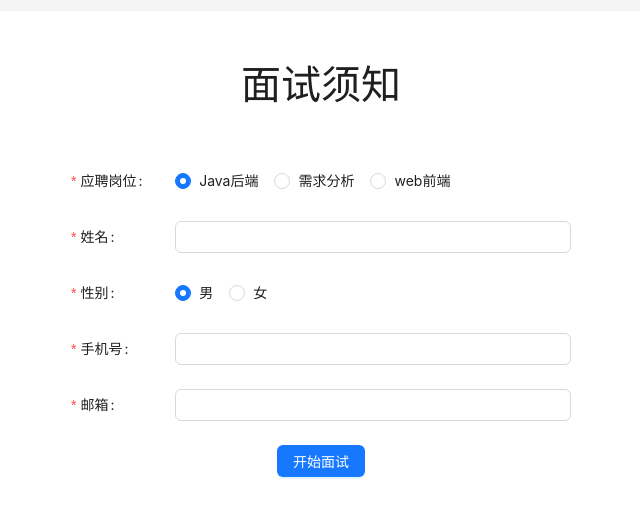
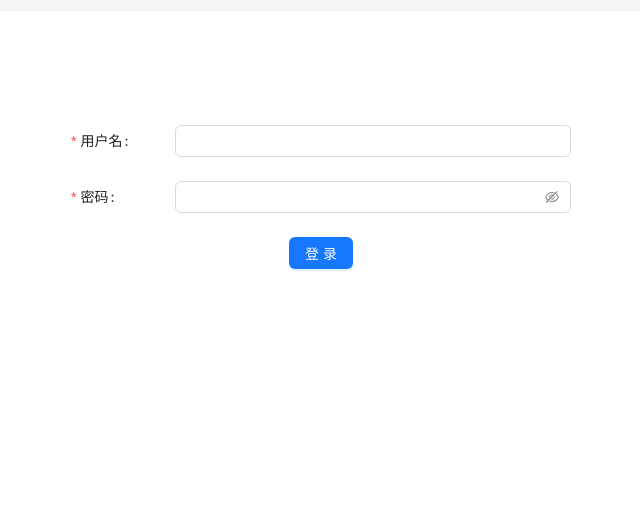
Before and after one commit to tianyagulvke/ks, a React (Vite) app: page /#/login in a window 1280 px wide. Before the commit this address led to /exam. Shown: the top 518 px of the page, without its empty margins (319-959 px from the left). Built offline with nearby package versions, Linux system fonts and the light colour scheme.

Commit message:
添加登录及权限校验

```diff
--- a/src/App.tsx
+++ b/src/App.tsx
@@ -1,9 +1,12 @@
 // import { useState } from 'react'
 // import reactLogo from './assets/react.svg'
 // import viteLogo from '/vite.svg'
-import './App.scss'
-import {RouterProvider } from 'react-router-dom'
-import router from './router'
+import './App.scss';
+import { RouterProvider, BrowserRouter, HashRouter } from 'react-router-dom';
+import router from './router';
+import AuthRoute from '@/router/authroute';
+import GetRouter from '@/router/getroute';
+
 const App = () => {
   // const [count, setCount] = useState(0)
 
@@ -32,10 +35,17 @@ const App = () => {
   //   </>
   // )
   return (
-    <div className='app'>
-      <RouterProvider router={router} />
+    <div className="app">
+      {/* <AuthRoute>
+        <RouterProvider router={router} />
+      </AuthRoute> */}
+      <HashRouter>
+        <AuthRoute>
+          <GetRouter />
+        </AuthRoute>
+      </HashRouter>
     </div>
-  )
-}
+  );
+};
 
-export default App
+export default App;
--- a/src/mock/home.tsx
+++ b/src/mock/home.tsx
@@ -1,7 +1,7 @@
-import Mock from 'mockjs'
+import Mock from 'mockjs';
 
 //图表数据
-let List = []
+const List = [];
 for (let i = 0; i < 7; i++) {
   List.push(
     Mock.mock({
@@ -10,9 +10,9 @@ for (let i = 0; i < 7; i++) {
       oppo: Mock.Random.float(100, 8000, 0, 0),
       魅族: Mock.Random.float(100, 8000, 0, 0),
       三星: Mock.Random.float(100, 8000, 0, 0),
-      小米: Mock.Random.float(100, 8000, 0, 0)
+      小米: Mock.Random.float(100, 8000, 0, 0),
     })
-  )
+  );
 }
 
 const homeApi = {
@@ -21,107 +21,107 @@ const homeApi = {
     videoData: [
       {
         name: '小米',
-        value: 2999
+        value: 2999,
       },
       {
         name: '苹果',
-        value: 5999
+        value: 5999,
       },
       {
         name: 'vivo',
-        value: 1500
+        value: 1500,
       },
       {
         name: 'oppo',
-        value: 1999
+        value: 1999,
       },
       {
         name: '魅族',
-        value: 2200
+        value: 2200,
       },
       {
         name: '三星',
-        value: 4500
-      }
+        value: 4500,
+      },
     ],
     userData: [
       {
         date: '周一',
         new: 5,
-        active: 200
+        active: 200,
       },
       {
         date: '周二',
         new: 10,
-        active: 500
+        active: 500,
       },
       {
         date: '周三',
         new: 12,
-        active: 550
+        active: 550,
       },
       {
         date: '周四',
         new: 60,
-        active: 800
+        active: 800,
       },
       {
         date: '周五',
         new: 65,
-        active: 550
+        active: 550,
       },
       {
         date: '周六',
         new: 53,
-        active: 770
+        active: 770,
       },
       {
         date: '周日',
         new: 33,
-        active: 170
-      }
+        active: 170,
+      },
     ],
     orderData: {
       date: ['20241001', '20241002', '20241003', '20241004', '20241005', '20241006', '20241007'],
-      data: List
+      data: List,
     },
     tableData: [
       {
         name: 'oppo',
         todayBuy: 500,
         monthBuy: 3500,
-        totalBuy: 22000
+        totalBuy: 22000,
       },
       {
         name: 'vivo',
         todayBuy: 300,
         monthBuy: 2200,
-        totalBuy: 24000
+        totalBuy: 24000,
       },
       {
         name: '苹果',
         todayBuy: 800,
         monthBuy: 4500,
-        totalBuy: 65000
+        totalBuy: 65000,
       },
       {
         name: '小米',
         todayBuy: 1200,
         monthBuy: 6500,
-        totalBuy: 45000
+        totalBuy: 45000,
       },
       {
         name: '三星',
         todayBuy: 300,
         monthBuy: 2000,
-        totalBuy: 34000
+        totalBuy: 34000,
       },
       {
         name: '魅族',
         todayBuy: 350,
         monthBuy: 3000,
-        totalBuy: 22000
-      }
+        totalBuy: 22000,
+      },
     ],
     //统计数据
     countData: [
@@ -129,39 +129,39 @@ const homeApi = {
         name: '今日支付订单',
         value: 1234,
         icon: 'PayCircleOutlined',
-        color: '#33d294'
+        color: '#33d294',
       },
       {
         name: '今日收藏订单',
         value: 4545,
         icon: 'HeartOutlined',
-        color: '#ff6a4d'
+        color: '#ff6a4d',
       },
       {
         name: '今日未支付订单',
         value: 1234,
         icon: 'CloseCircleOutlined',
-        color: '#5ab1ef'
+        color: '#5ab1ef',
       },
       {
         name: '本月支付订单',
         value: 1234,
         icon: 'PayCircleOutlined',
-        color: '#33d294'
+        color: '#33d294',
       },
       {
         name: '本月收藏订单',
         value: 666,
         icon: 'HeartOutlined',
-        color: '#ff6a4d'
+        color: '#ff6a4d',
       },
       {
         name: '本月未支付订单',
         value: 3423,
         icon: 'CloseCircleOutlined',
-        color: '#5ab1ef'
-      }
-    ]
-  }
-}
-export default homeApi
+        color: '#5ab1ef',
+      },
+    ],
+  },
+};
+export default homeApi;
--- a/src/pages/components/aside/index.tsx
+++ b/src/pages/components/aside/index.tsx
@@ -1,53 +1,55 @@
-
-import React from 'react'
-import { Layout, Menu } from 'antd'
-import * as Icons from '@ant-design/icons'
+import React from 'react';
+import { Layout, Menu } from 'antd';
+import * as Icons from '@ant-design/icons';
 // import Icon  from '@ant-design/icons';
-import menuList,{ MenuListItem } from '@/config'
-import {useNavigate} from 'react-router-dom'
-
+import menuList, { MenuListItem } from '@/config';
+import { useNavigate } from 'react-router-dom';
 
 interface MenuComp {
   key: string;
   icon?: React.ReactNode;
   label: string;
   children?: MenuComp[];
-};
-const {Sider} = Layout
+}
+const { Sider } = Layout;
 
-const Aside = (props: {
-    Collapsed: boolean
-}) => {
+const Aside = (props: { Collapsed: boolean }) => {
   const { Collapsed } = props;
   // 动态获取icon
-    const iconToElement = (name:string) => React.createElement(Icons[name]);
+  const iconToElement = (name: string) => React.createElement(Icons[name]);
   // const iconToElement = (name: string) => <Icon component={Icons[name]} />;
   // 菜单数据处理
-    const getItems = (items: MenuListItem[],  list: Array<{key: string, label: string, icon?: React.ReactNode, children?: typeof list}> = []): MenuComp[]  => {
+  const getItems = (
+    items: MenuListItem[],
+    list: Array<{ key: string; label: string; icon?: React.ReactNode; children?: typeof list }> = []
+  ): MenuComp[] => {
     // const list: Array<{key: string, label: string, icon?: React.ReactNode, children?: typeof list}> = [];
-        items.map(item => {
+    items.map((item) => {
       list.push({
         key: item.path,
-                ...(item.icon? {icon: iconToElement(item?.icon)}: []),
+        ...(item.icon ? { icon: iconToElement(item?.icon) } : []),
         label: item.label,
-                ...(item.children? {children: getItems(item.children)} : [])
+        ...(item.children ? { children: getItems(item.children) } : []),
       });
-        })
+    });
     return list;
   };
   const navigate = useNavigate();
-    const clickMenu = e => {
-        navigate(e.key)
-    }
+  const clickMenu = (e) => {
+    navigate(e.key);
+  };
   return (
     <Sider trigger={null} collapsible collapsed={Collapsed}>
-            <h3 className='app-name'>通用后台管理系统</h3>
-            <Menu theme='dark' mode='inline' defaultSelectedKeys={['1']} items={
-                getItems(menuList)
-            }
+      <h3 className="app-name">后台管理系统</h3>
+      <Menu
+        theme="dark"
+        mode="inline"
+        defaultSelectedKeys={['1']}
+        items={getItems(menuList)}
         onClick={clickMenu}
-            style={{height: '100%'}}/>
+        style={{ height: '100%' }}
+      />
     </Sider>
-    )
-}
+  );
+};
 export default Aside;
--- a/src/pages/components/header/index.tsx
+++ b/src/pages/components/header/index.tsx
@@ -1,45 +1,59 @@
-import {Layout, Button, theme, Avatar, Dropdown} from 'antd'
-const {Header} = Layout
-import {
-    MenuFoldOutlined,
-    MenuUnfoldOutlined,
-} from '@ant-design/icons'
-import avatarImage from '@/assets/images/avatar.jpg'
-import './index.scss'
-import {useDispatch} from 'react-redux'
-import {changeCollapse} from '@/store/reducers/tab'
+import { Layout, Button, theme, Avatar, Dropdown } from 'antd';
+const { Header } = Layout;
+import { MenuFoldOutlined, MenuUnfoldOutlined } from '@ant-design/icons';
+import avatarImage from '@/assets/images/avatar.jpg';
+import './index.scss';
+import { useDispatch } from 'react-redux';
+import { changeCollapse } from '@/store/reducers/tab';
+import { useNavigate } from 'react-router-dom';
 
-const MyHeader = (props : {
-    Collapsed: boolean,
-}) => {
+const MyHeader = (props: { Collapsed: boolean }) => {
+  const navigate = useNavigate();
   const {
-        token: {colorBgContainer,}
+    token: { colorBgContainer },
   } = theme.useToken();
   const dispatch = useDispatch();
   const changeCollapsed = () => {
-        dispatch(changeCollapse())
-    }
-    const {Collapsed} = props;
+    dispatch(changeCollapse());
+  };
+  const { Collapsed } = props;
   // 登出
-    const logout = () => {};
+  const logout = () => {
+    sessionStorage.removeItem('token');
+    navigate('/login', {
+      replace: true,
+    });
+  };
   const items = [
     {
       key: '1',
-            label: (<a target='_blank' rel='noopener noreferer'>个人中心</a>)
+      label: (
+        <a target="_blank" rel="noopener noreferer">
+          个人中心
+        </a>
+      ),
     },
     {
       key: '2',
-            label: (<a target='_blank' onClick={()=>logout} rel='noopener noreferrer'>退出</a>)
-        }
-    ]
+      label: (
+        <a target="_blank" onClick={logout} rel="noopener noreferrer">
+          退出
+        </a>
+      ),
+    },
+  ];
   return (
-        <Header style={{padding: 0, background: colorBgContainer}} className='header-container'>
-            <Button type='text' icon={Collapsed ? <MenuUnfoldOutlined/> : <MenuFoldOutlined />}
-            onClick={changeCollapsed} style={{fontSize: '16px', width: 64, height: 32}} />
-            <Dropdown menu={{items}}>
-                <Avatar src={<img src={avatarImage}/>} style={{marginRight: '10px'}}/>
+    <Header style={{ padding: 0, background: colorBgContainer }} className="header-container">
+      <Button
+        type="text"
+        icon={Collapsed ? <MenuUnfoldOutlined /> : <MenuFoldOutlined />}
+        onClick={changeCollapsed}
+        style={{ fontSize: '16px', width: 64, height: 32 }}
+      />
+      <Dropdown menu={{ items }}>
+        <Avatar src={<img src={avatarImage} />} style={{ marginRight: '10px' }} />
       </Dropdown>
     </Header>
-    )
-}
+  );
+};
 export default MyHeader;
--- a/src/pages/exam/index.tsx
+++ b/src/pages/exam/index.tsx
@@ -69,7 +69,7 @@ const Exam = () => {
       name: res.userName,
       gender: res.gender,
       phone: res.phone,
-      // email: res.email,
+      email: res.email,
       // startDate: new Date(),
     };
     const respons = await getImpQues(data);
--- a/src/pages/layout.tsx
+++ b/src/pages/layout.tsx
@@ -1,35 +1,37 @@
-import React, {useState} from 'react'
-import { Layout,  theme } from 'antd'
-import {Outlet} from 'react-router-dom'
-import MyHeader from '@/pages/components/header'
-import {useSelector} from 'react-redux'
+import React, { useState } from 'react';
+import { Layout, theme } from 'antd';
+import { Outlet } from 'react-router-dom';
+import MyHeader from '@/pages/components/header';
+import { useSelector } from 'react-redux';
 
-import Aside from '@/pages/components/aside'
-const { Content} = Layout
+import Aside from '@/pages/components/aside';
+const { Content } = Layout;
 
 const MyLayout = () => {
   // const [collapsed, setCollapsed] = useState(false)
   const {
-        token: {colorBgContainer, borderRadiusLG}
+    token: { colorBgContainer, borderRadiusLG },
   } = theme.useToken();
-    const Collapsed = useSelector((state : any) => state.tab.isCollapse)
+  const Collapsed = useSelector((state: any) => state.tab.isCollapse);
   return (
-        <Layout className='main-container'>
-            <Aside Collapsed = {Collapsed}/>
+    <Layout className="main-container">
+      <Aside Collapsed={Collapsed} />
       <Layout>
         {/* collapsed={collapsed} setCollapsed={setCollapsed} */}
-                <MyHeader   Collapsed = {Collapsed}/>
-                <Content style={{
+        <MyHeader Collapsed={Collapsed} />
+        <Content
+          style={{
             margin: '24px 16px',
             padding: 24,
             minHeight: 280,
             background: colorBgContainer,
-                    borderRadius: borderRadiusLG
-                }}>
+            borderRadius: borderRadiusLG,
+          }}
+        >
           <Outlet />
         </Content>
       </Layout>
     </Layout>
-    )
-}
+  );
+};
 export default MyLayout;
--- /dev/null
+++ b/src/pages/login/index.tsx
@@ -0,0 +1,57 @@
+import { Card, Form, Input, Button, Row, message } from 'antd';
+import { useNavigate } from 'react-router-dom';
+const Login = () => {
+  const submit = async () => {
+    const res = await logForm.validateFields();
+    if (res.username === 'admin' && res.password === '1qaz@WSX') {
+      console.log(res);
+      sessionStorage.setItem('token', 'okmpl,');
+      navigate('/home', {
+        replace: true,
+      });
+    } else {
+      message.error('用户名或密码错误');
+    }
+  };
+  const navigate = useNavigate();
+  const [logForm] = Form.useForm();
+  return (
+    <div style={{ padding: '10px', height: '100vh', width: '100%' }}>
+      <Card style={{ width: '100%', height: 'calc(100vh - 20px)', padding: '10px' }}>
+        <Form
+          form={logForm}
+          name="basic"
+          labelCol={{ span: 5 }}
+          labelAlign="left"
+          wrapperCol={{ span: 19 }}
+          initialValues={{ remember: true }}
+          autoComplete="off"
+          style={{ maxWidth: '500px', margin: '80px auto' }}
+        >
+          <Form.Item
+            label="用户名"
+            name="username"
+            rules={[{ required: true, message: '请输入用户名!' }]}
+          >
+            <Input />
+          </Form.Item>
+
+          <Form.Item
+            label="密码"
+            name="password"
+            rules={[{ required: true, message: '请输入密码！' }]}
+          >
+            <Input.Password />
+          </Form.Item>
+          <Row justify={'center'}>
+            <Button type="primary" onClick={submit}>
+              登录
+            </Button>
+          </Row>
+        </Form>
+      </Card>
+    </div>
+  );
+};
+
+export default Login;
--- /dev/null
+++ b/src/router/authroute.tsx
@@ -0,0 +1,36 @@
+import React from 'react';
+import { Navigate, useLocation } from 'react-router-dom';
+const allowList = ['/login', '/success', '/exam'];
+const loginRoute = '/login';
+const indexRoute = '/home';
+const AuthRoute = (props) => {
+  const location = useLocation();
+  // children 为子组件
+  const { children } = props;
+  // 根据 token 对路由进行权限校验，需要和后端配合使用
+  // 这里的 token 一般是登陆成功之后拿到后端返回的 token 并通过 Cookie.set('token', token字符串， {
+  //    expires: time_limit // 设置存放时间
+  // })设置
+  const token = sessionStorage.getItem('token');
+  if (token && token === 'okmpl,') {
+    // 有 token 的状态下禁止用户回到登录页，重定向到首页
+    if (location.pathname === loginRoute) {
+      return <Navigate to={indexRoute}></Navigate>;
+    } else {
+      // 其他路由均可正常跳转
+      return <>{children}</>;
+    }
+  } else {
+    // 无 token 的状态下，如果要跳转的路由是白名单中的路由，正常跳转
+    if (allowList.includes(location.pathname || '')) {
+      return <>{children}</>;
+    } else {
+      // 无 token 且非白名单路由，重定向至登录页
+      return <Navigate to={loginRoute}></Navigate>;
+    }
+  }
+};
+
+//https://zhuanlan.zhihu.com/p/628935247 React Router 组件路由守卫（Route Guard）的机制
+
+export default AuthRoute;
--- /dev/null
+++ b/src/router/getroute.tsx
@@ -0,0 +1,8 @@
+import { useRoutes } from 'react-router-dom';
+import { routes } from './index';
+import { Suspense } from 'react'; //  懒加载 不用此包裹会空白
+
+export default function GetRouter() {
+  const element = <Suspense>{useRoutes(routes)}</Suspense>;
+  return element;
+}
```
Also changed, not shown: src/router/index.tsx (+6 -1 lines). Lines whose indentation alone changed are shown as unchanged.
